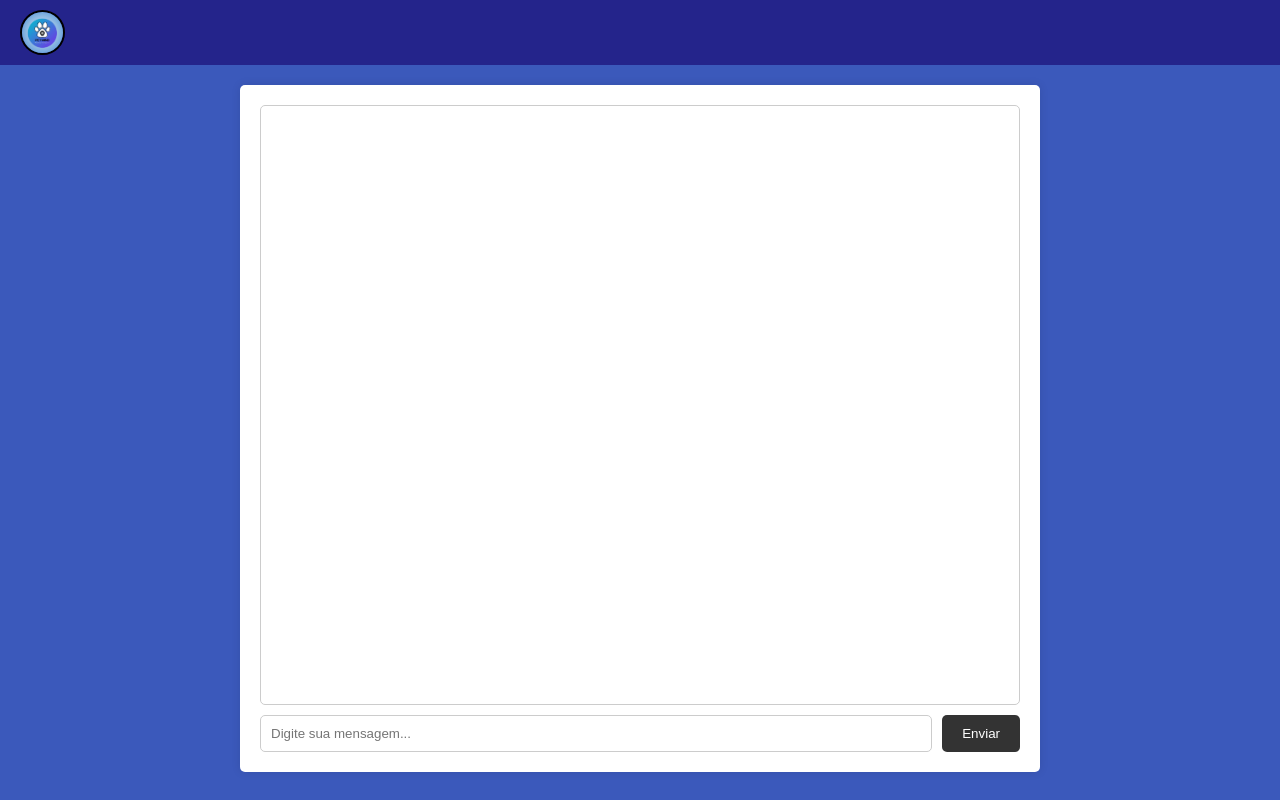
After one commit to PedrolaSvanth/PetMind_AWS-, a Flask app: template templates/chatbot.html in a window 1280 px wide. The commit adds this page. Run offline with Flask 3, Linux system fonts and the light colour scheme; the template is opened without the code that fills it, so the values that code supplies are empty.

Commit message:
Segundo Commit

```diff
--- a/app.py
+++ b/app.py
@@ -0,0 +1,23 @@
+from flask import Flask, render_template, request, jsonify
+from flask_cors import CORS
+
+app = Flask(__name__)
+CORS(app)  # Para permitir requisições do frontend
+
+# Rota principal, que carrega a página do chat
+@app.route('/')
+def index():
+    return render_template('chatbot.html')
+
+@app.route("/enviar_mensagem", methods=["POST"])
+def responder():
+    dados = request.get_json()
+    mensagem_usuario = dados.get("message", "")
+
+    # Lógica de resposta do bot (aqui um exemplo simples)
+    resposta_bot = f"Olá! 🐾💙 Bem-vindo ao PetCare – seu companheiro virtual para monitorar sua saúde mental enquanto interage com adoráveis pets! 🎓🐶🐱Aqui, você pode acompanhar seu bem-estar emocional, receber dicas para aliviar o estresse acadêmico e, claro, se divertir com interações terapêuticas com nossos amigos peludos.Estamos aqui para tornar sua jornada mais leve e acolhedora. Sempre que precisar, é só chamar! ✨🐾 "
+
+    return jsonify({"resposta": resposta_bot})
+
+if __name__ == "__main__":
+    app.run(host="0.0.0.0", port=5000)
--- /dev/null
+++ b/templates/chatbot.html
@@ -0,0 +1,186 @@
+<!DOCTYPE html>
+<html lang="pt-BR">
+  <head>
+    <meta charset="UTF-8" />
+    <title>ChatBot</title>
+    <style>
+
+      * {
+        margin: 0;
+        padding: 0;
+        box-sizing: border-box;
+      }
+
+      body {
+        font-family: Arial, sans-serif;
+        background-color: #3b59bb
+
+;
+      }
+
+      header {
+        background-color: #24248b;
+        color: #fff;
+        padding: 10px 20px;
+        display: flex;
+        align-items: center;
+      }
+
+      .logo {
+        font-weight: bold;
+        font-size: 18px;
+
+      }
+      .imagem-redonda {
+            width: 45px;
+            height: 45px;
+            border-radius: 50%;
+            object-fit: cover;
+            border: 2px solid #000;
+        }
+
+      .chat-container {
+        width: 80%;
+        max-width: 800px;
+        margin: 20px auto;
+        background-color: #fff;
+        border-radius: 5px;
+        padding: 20px;
+        box-shadow: 0 0 10px rgba(0, 0, 0, 0.1);
+        position: relative;
+      }
+
+      /* Área de mensagens */
+      .chat-messages {
+        height: 600px;
+        border: 1px solid #ccc;
+        border-radius: 5px;
+        padding: 10px;
+        overflow-y: auto;
+        margin-bottom: 10px;
+      }
+
+      .mensagem {
+        margin: 5px 0;
+        padding: 8px 12px;
+        border-radius: 15px;
+        max-width: 70%;
+        clear: both;
+      }
+
+      .mensagem.usuario {
+        background-color: #d1e7dd;
+        float: right;
+        text-align: right;
+      }
+
+      .mensagem.bot {
+        background-color: #e2e3e5;
+        float: left;
+        text-align: left;
+      }
+
+      /* Área de input */
+      .chat-input {
+        display: flex;
+        gap: 10px;
+      }
+
+      .chat-input input[type="text"] {
+        flex: 1;
+        padding: 10px;
+        border-radius: 5px;
+        border: 1px solid #ccc;
+      }
+
+      .chat-input button {
+        padding: 10px 20px;
+        border: none;
+        border-radius: 5px;
+        background-color: #333;
+        color: #fff;
+        cursor: pointer;
+      }
+
+      .chat-input button:hover {
+        background-color: #555;
+      }
+
+      /* Exemplo de um círculo à esquerda (avatar) */
+      .avatar {
+        width: 50px;
+        height: 50px;
+        background-color: #bbb;
+        border-radius: 50%;
+        display: inline-block;
+        margin-right: 10px;
+      }
+    </style>
+  </head>
+  <body>
+    <header>
+      <img src="image/PetMind.jpeg" class="imagem-redonda">
+    </header>
+
+    <div class="chat-container">
+      <!-- Exemplo de um avatar circular à esquerda -->
+
+
+      <div class="chat-messages" id="chat-messages">
+        <!-- As mensagens aparecerão aqui -->
+      </div>
+
+      <div class="chat-input">
+        <input
+          type="text"
+          id="user-input"
+          placeholder="Digite sua mensagem..."
+        />
+        <button onclick="enviarMensagem()">Enviar</button>
+      </div>
+    </div>
+
+    <script>
+      // Função para enviar a mensagem ao servidor
+      async function enviarMensagem() {
+        const input = document.getElementById("user-input");
+        const userText = input.value.trim();
+        if (!userText) return;
+
+        // Adiciona a mensagem do usuário no chat
+        adicionarMensagemNoChat(userText, "usuario");
+
+        // Limpa o campo de input
+        input.value = "";
+
+        try {
+          const response = await fetch("/enviar_mensagem", {
+            method: "POST",
+            headers: {
+              "Content-Type": "application/json",
+            },
+            body: JSON.stringify({ message: userText }),
+          });
+          const data = await response.json();
+
+          // Adiciona a resposta do "bot" no chat
+          adicionarMensagemNoChat(data.resposta, "bot");
+        } catch (error) {
+          console.error("Erro ao enviar mensagem:", error);
+        }
+      }
+
+      // Função para exibir mensagem no chat
+      function adicionarMensagemNoChat(texto, tipo) {
+        const chatMessages = document.getElementById("chat-messages");
+        const mensagem = document.createElement("div");
+        mensagem.classList.add("mensagem", tipo);
+        mensagem.textContent = texto;
+        chatMessages.appendChild(mensagem);
+
+        // Rola para a última mensagem
+        chatMessages.scrollTop = chatMessages.scrollHeight;
+      }
+    </script>
+  </body>
+</html>
```
Also changed, not shown: chatbot.html (deleted, +0 -13 lines), templates/app.html (renamed from app.html, +10 -8 lines), image/Background.PNG (added).
